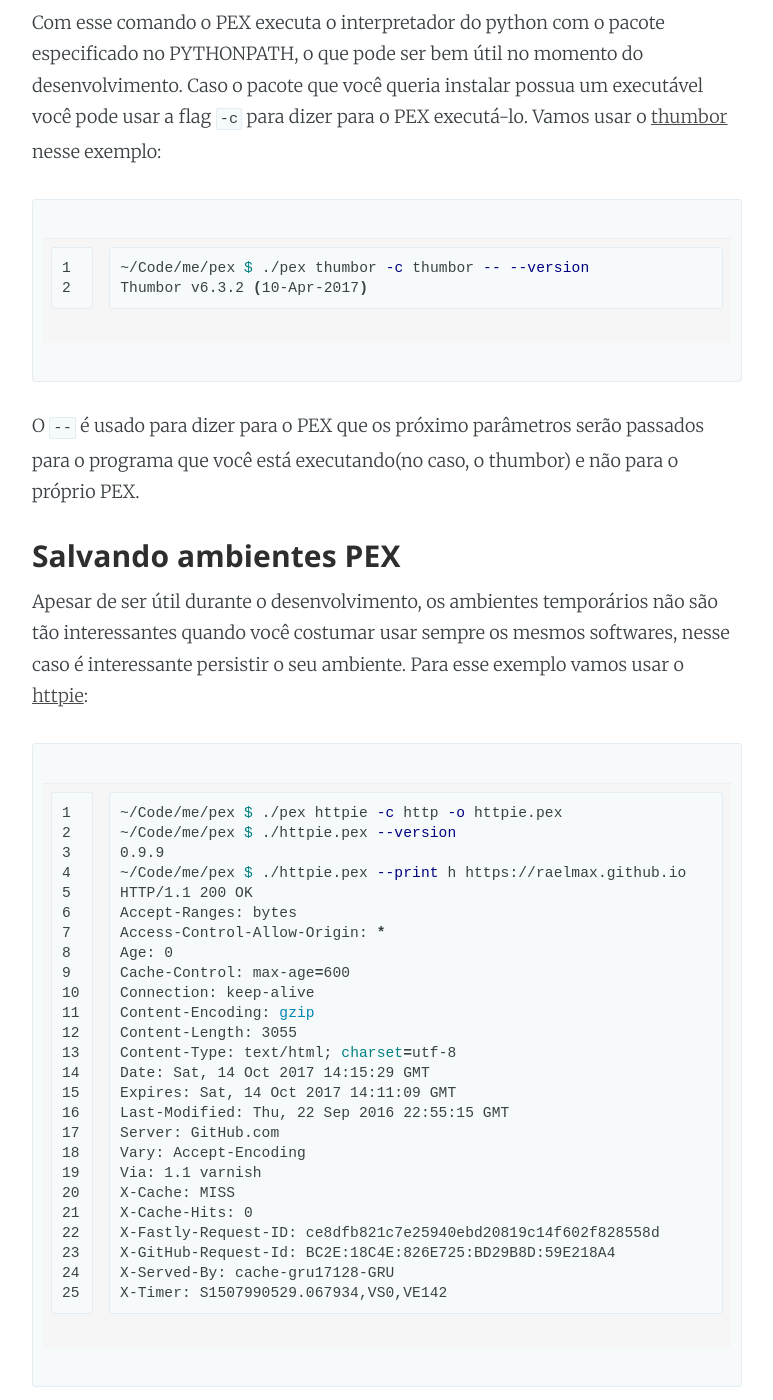
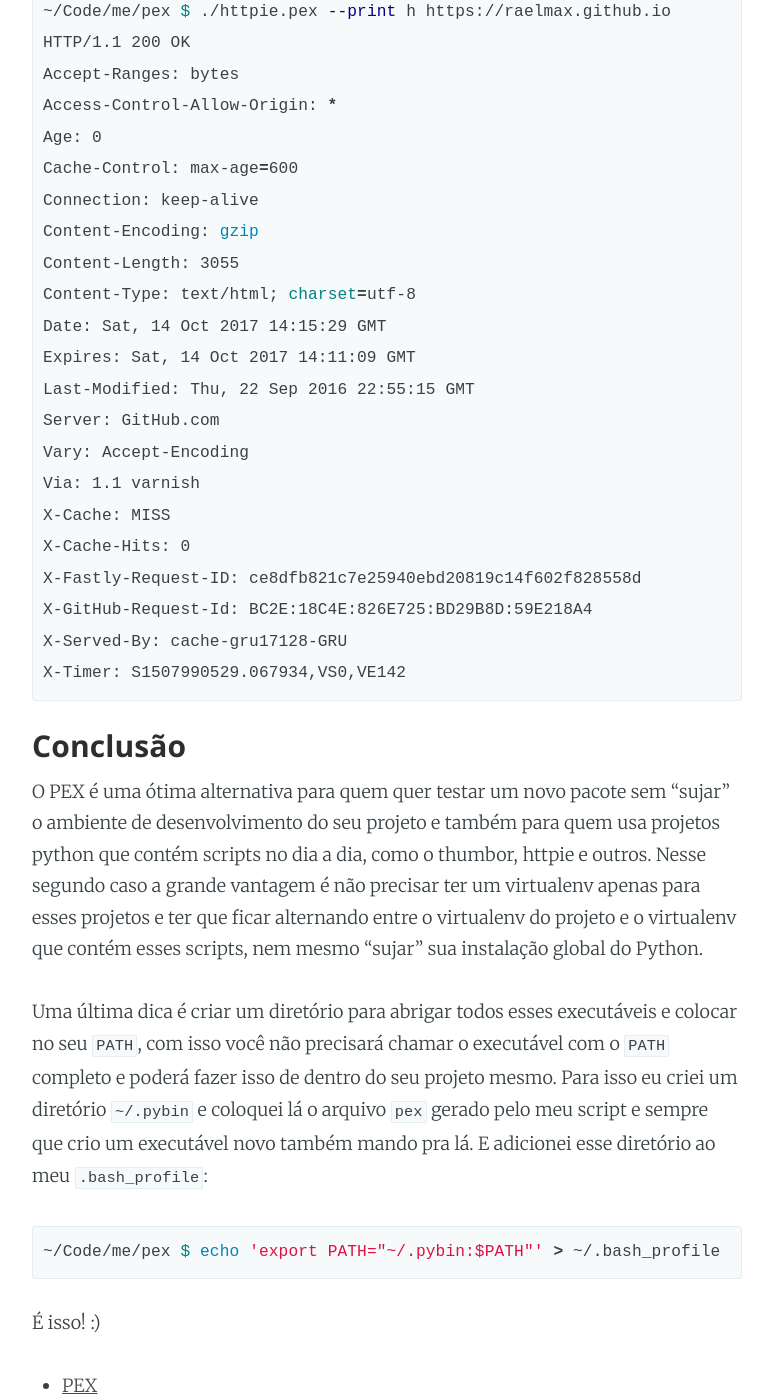
Before and after one commit to raelmax/raelmax.github.io, a Jekyll site: the page built from _posts/2017-10-13-pex-empacotando-projetos-python-e-suas-dependencias-em-um-unico-arquivo.md, in a window 1280 px wide and 1400 px high, scrolled down 4449 px. Shown: the whole window, without its empty margins (253-1026 px from the left). Built offline with Jekyll 4.4.1, drawn with Linux system fonts in a browser that asks for light colours; comment, search, counter and statistics services are not loaded; some of the changed text lies outside the part shown.

Commit message:
Remove linenos parameter of highlight

```diff
--- a/_posts/2017-10-13-pex-empacotando-projetos-python-e-suas-dependencias-em-um-unico-arquivo.md
+++ b/_posts/2017-10-13-pex-empacotando-projetos-python-e-suas-dependencias-em-um-unico-arquivo.md
@@ -6,30 +6,30 @@
 ---
 
 Antes de começar a falar do PEX é importante conhecer um comportamento pouco explorado do interpretador do Python. Para isso vamos criar um arquivo de exemplo com o seguinte conteúdo e chamá-lo de `teste.py`:
-{% highlight python linenos %}
+{% highlight python %}
 print("Tudo ok! Hello World!")
 {% endhighlight %}
 
 O código pode ser executado com o comando `python teste.py`. Mas para o nosso exemplo tentaremos executá-lo assim:
-{% highlight bash linenos %}
+{% highlight bash %}
 ~/Code/me/pex $ python .
 {% endhighlight %}
 
 Mas receberemos um erro que diz que não existe um módulo "main" no diretório atual, o que é verdade já que nosso único o arquivo se chama `teste.py`.
-{% highlight bash linenos %}
+{% highlight bash %}
 /Users/raelmax/.pyenv/versions/2.7.13/bin/python: can't find '__main__' module in '.'
 {% endhighlight %}
 
 Nesse momento você já deve ter percebido qual é o tal comportamento pouco explorado. Se mudarmos o nome do nosso arquivo de `teste.py` para `__main__.py` ao executarmos o comando `python .` o arquivo `__main__.py` será executado, exemplo:
 
-{% highlight bash linenos %}
+{% highlight bash %}
 ~/Code/me/pex $ mv teste.py __main__.py
 ~/Code/me/pex $ python .
 Tudo ok! Hello World!
 {% endhighlight %}
 
 Indo um pouco além podemos "zipar" esse arquivo `__main__.py` e o comportamento do interpretador não muda:
-{% highlight bash linenos %}
+{% highlight bash %}
 ~/Code/me/pex $ zip teste.zip __main__.py
   adding: __main__.py (stored 0%)
 ~/Code/me/pex $ python teste.zip
@@ -37,7 +37,7 @@
 {% endhighlight %}
 
 Podemos também criar um diretório contendo nosso arquivo `__main__.py` e executá-lo da mesma forma:
-{% highlight bash linenos %}
+{% highlight bash %}
 ~/Code/me/pex $ mkdir teste
 ~/Code/me/pex $ mv __main__.py teste/
 ~/Code/me/pex $ python teste
@@ -55,12 +55,12 @@
 ### Instalando o PEX
 
 A instalação é feita usando o pip, como qualquer outro pacote python:
-{% highlight bash linenos %}
+{% highlight bash %}
 ~/Code/me/pex $ pip install pex
 {% endhighlight %}
 
 Eu encontrei um pequeno probleminha nessa abordagem de instalação porque ela requer que você tenha um virtualenv ativo ou permissão para instalar como um pacote global. Para conseguir fugir desses dois pontos eu fiz um pequeno script que baixa, instala no `/tmp/` e cria um executável PEX usando o próprio PEX:
-{% highlight bash linenos %}
+{% highlight bash %}
 ~/Code/me/pex $ curl -L https://bit.ly/pex-standalone | bash
 {% endhighlight %}
 
@@ -91,7 +91,7 @@
 {% endhighlight %}
 
 Com esse comando o PEX executa o interpretador do python com o pacote especificado no PYTHONPATH, o que pode ser bem útil no momento do desenvolvimento. Caso o pacote que você queria instalar possua um executável você pode usar a flag `-c` para dizer para o PEX executá-lo. Vamos usar o [thumbor](http://thumbor.org) nesse exemplo:
-{% highlight bash linenos %}
+{% highlight bash %}
 ~/Code/me/pex $ ./pex thumbor -c thumbor -- --version
 Thumbor v6.3.2 (10-Apr-2017)
 {% endhighlight %}
@@ -101,7 +101,7 @@
 ### Salvando ambientes PEX
 
 Apesar de ser útil durante o desenvolvimento, os ambientes temporários não são tão interessantes quando você costumar usar sempre os mesmos softwares, nesse caso é interessante persistir o seu ambiente. Para esse exemplo vamos usar o [httpie](https://httpie.org/):
-{% highlight bash linenos %}
+{% highlight bash %}
 ~/Code/me/pex $ ./pex httpie -c http -o httpie.pex
 ~/Code/me/pex $ ./httpie.pex --version
 0.9.9
@@ -135,7 +135,7 @@
 
 Uma última dica é criar um diretório para abrigar todos esses executáveis e colocar no seu `PATH`, com isso você não precisará chamar o executável com o `PATH` completo e poderá fazer isso de dentro do seu projeto mesmo. Para isso eu criei um diretório `~/.pybin` e coloquei lá o arquivo `pex` gerado pelo meu script e sempre que crio um executável novo também mando pra lá. E adicionei esse diretório ao meu `.bash_profile`:
 
-{% highlight bash linenos %}
+{% highlight bash %}
 ~/Code/me/pex $ echo 'export PATH="~/.pybin:$PATH"' > ~/.bash_profile
 {% endhighlight %}
 
```
